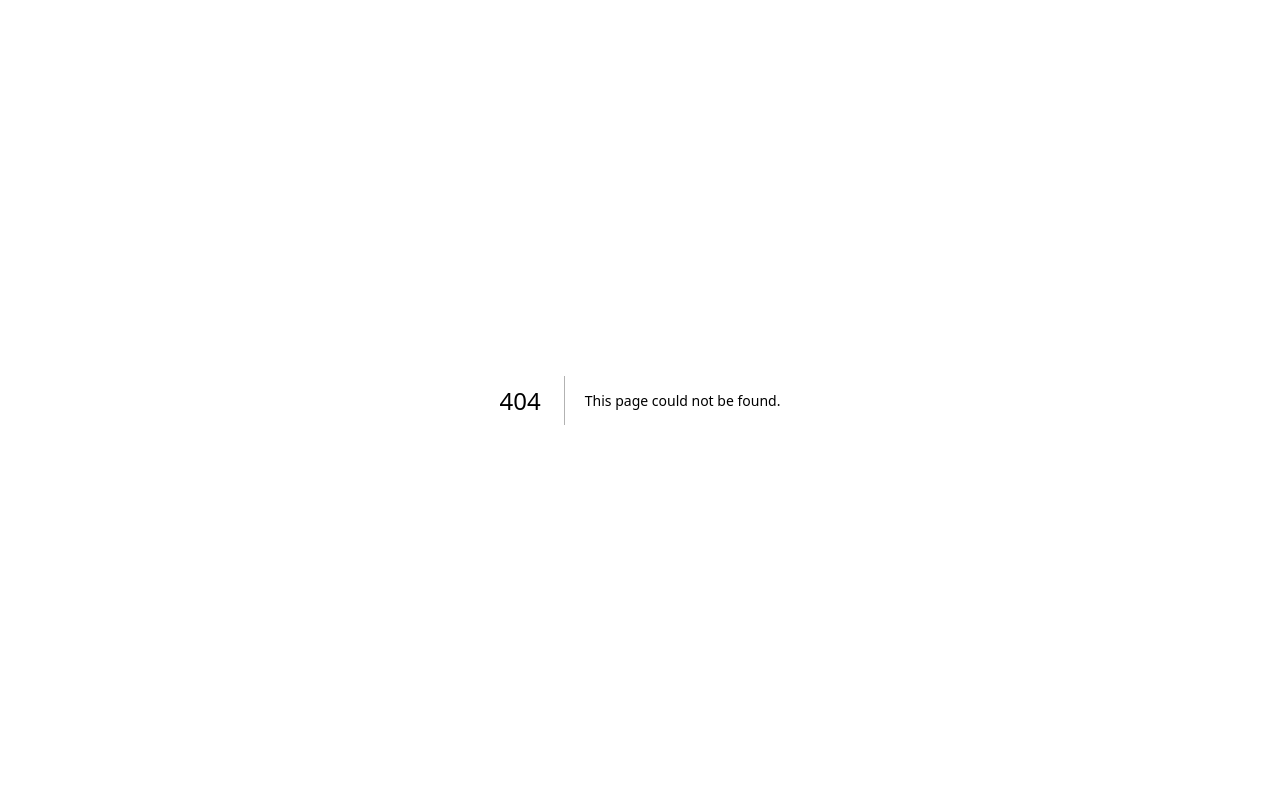
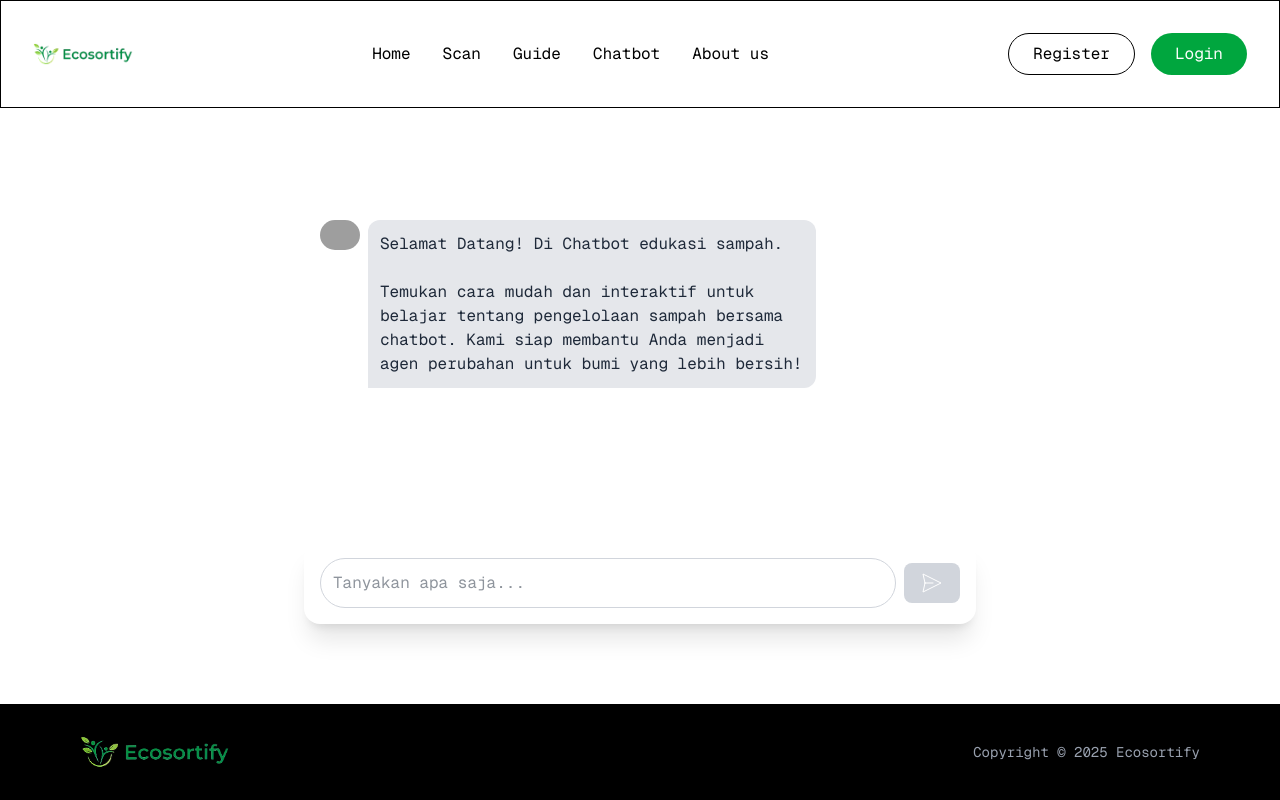
Before and after one commit to Idunnnn/Frontend-ecosortify, a Next.js app: page /chatbot in a window 1280 px wide. Before the commit this address had no page. Built offline with nearby package versions, Linux system fonts and the light colour scheme; grey boxes are pictures that could not be loaded.

Commit message:
membuat chatbot dasar dan menyambungkan component di index scan dan chatbot

```diff
--- a/src/components/templates/Web component/Header.jsx
+++ b/src/components/templates/Web component/Header.jsx
@@ -9,11 +9,11 @@ const Header = () => {
                 {/* <span className="text-2xl font-bold">Ecosortify</span> */}
               </div>
               <nav className="flex gap-8">
-                <a href="src/pages/index.jsx" className="hover:text-green-300 transition">Home</a>
+                <Link href="/index" className="hover:text-green-300 transition">Home</Link>
                 <Link href="/scan" className="hover:text-green-300 transition">Scan</Link>
-                <a href="#" className="hover:text-green-300 transition">Guide</a>
-                <a href="#" className="hover:text-green-300 transition">Chatbot</a>
-                <a href="#" className="hover:text-green-300 transition">About</a>
+                <Link href="/guide" className="hover:text-green-300 transition">Guide</Link>
+                <Link href="/chatbot" className="hover:text-green-300 transition">Chatbot</Link>
+                <Link href="/about" className="hover:text-green-300 transition">About us</Link>
               </nav>
               <div className="flex gap-4">
                 <button className="bg-transparent border border-black text-black px-6 py-2 rounded-full hover:bg-white hover:text-green-800 transition">Register</button>
--- /dev/null
+++ b/src/pages/chatbot.jsx
@@ -0,0 +1,157 @@
+// === Bagian import semua modul dan aset yang dibutuhkan
+import Image from "next/image";
+import { Geist, Geist_Mono } from "next/font/google";
+import { useRouter } from "next/router";
+import { useState, useRef, useCallback, useEffect } from "react";
+import Link from "next/link";
+// import { isUserLogIn } from "@/firebase/firebaseClient"; // Komentari atau hapus jika tidak digunakan
+import Header from '../components/templates/Web component/Header';
+import Footer from '../components/templates/Web component/Footer';
+import Button from "@/components/Button"; // Import your Button component
+// ==============================================================
+
+// === Bagian inisialisasi font custom menggunakan next/font
+const geistSans = Geist({
+  variable: "--font-geist-sans",
+  subsets: ["latin"],
+});
+
+const geistMono = Geist_Mono({
+  variable: "--font-geist-mono",
+  subsets: ["latin"],
+});
+
+// ===============================================
+
+// === Komponen halaman utama (Chatbot Page)
+export default function Chatbot() { // Ubah nama komponen dari Scan menjadi Chatbot
+  const router = useRouter();
+
+  const [chatMessages, setChatMessages] = useState([
+    { sender: 'ai', message: 'Selamat Datang! Di Chatbot edukasi sampah.\n\nTemukan cara mudah dan interaktif untuk belajar tentang pengelolaan sampah bersama chatbot. Kami siap membantu Anda menjadi agen perubahan untuk bumi yang lebih bersih!' }
+  ]);
+  const [currentMessage, setCurrentMessage] = useState("");
+  const [isLoadingAI, setIsLoadingAI] = useState(false);
+
+  const messagesEndRef = useRef(null); // Ref untuk menggulir ke bawah secara otomatis
+
+  // Fungsi untuk menggulir ke pesan terbaru
+  const scrollToBottom = () => {
+    messagesEndRef.current?.scrollIntoView({ behavior: "smooth" });
+  };
+
+  useEffect(() => {
+    scrollToBottom(); // Gulir ke bawah setiap kali pesan berubah
+  }, [chatMessages]);
+
+  const handleSendMessage = useCallback(async () => {
+    if (currentMessage.trim() === "") return;
+
+    const userMessage = currentMessage.trim();
+    setChatMessages((prevMessages) => [...prevMessages, { sender: 'user', message: userMessage }]);
+    setCurrentMessage(""); // Bersihkan input setelah mengirim
+
+    setIsLoadingAI(true);
+
+    // Simulasi respons AI
+    await new Promise((resolve) => setTimeout(resolve, 1500));
+
+    let aiResponseText = "Maaf, saya tidak mengerti. Bisakah Anda mengulanginya?";
+    const lowerCaseMessage = userMessage.toLowerCase();
+
+    if (lowerCaseMessage.includes("sampah organik")) {
+      aiResponseText = "Sampah organik adalah sampah yang dapat membusuk secara alami, seperti sisa makanan, daun, dan ranting. Sampah ini bisa diolah menjadi kompos atau biogas.";
+    } else if (lowerCaseMessage.includes("plastik")) {
+      aiResponseText = "Sampah plastik membutuhkan waktu sangat lama untuk terurai. Sebaiknya pisahkan plastik untuk didaur ulang atau hindari penggunaannya jika memungkinkan.";
+    } else if (lowerCaseMessage.includes("daur ulang")) {
+      aiResponseText = "Daur ulang adalah proses mengubah sampah menjadi produk baru. Ini membantu mengurangi sampah di TPA dan menghemat sumber daya alam.";
+    } else if (lowerCaseMessage.includes("cara mengelola sampah")) {
+        aiResponseText = "Pengelolaan sampah yang baik meliputi 3R: Reduce (mengurangi), Reuse (menggunakan kembali), dan Recycle (mendaur ulang).";
+    } else if (lowerCaseMessage.includes("terima kasih")) {
+        aiResponseText = "Sama-sama! Ada hal lain yang bisa saya bantu?";
+    } else if (lowerCaseMessage.includes("halo") || lowerCaseMessage.includes("hai")) {
+        aiResponseText = "Halo juga! Ada yang ingin Anda tanyakan tentang sampah?";
+    } else if (lowerCaseMessage.includes("contoh sampah organik")) {
+        aiResponseText = "Contoh sampah organik meliputi sisa makanan (kulit buah, sayuran), daun kering, ranting pohon, dan ampas kopi/teh.";
+    } else if (lowerCaseMessage.includes("bahaya sampah elektronik")) {
+        aiResponseText = "Sampah elektronik (e-waste) bisa sangat berbahaya karena mengandung bahan kimia beracun seperti timbal, merkuri, dan kadmium. Penting untuk mendaur ulangnya di fasilitas khusus.";
+    } else if (lowerCaseMessage.includes("kompos")) {
+        aiResponseText = "Kompos adalah pupuk alami yang dibuat dari dekomposisi sampah organik. Ini sangat baik untuk menyuburkan tanah.";
+    } else if (lowerCaseMessage.includes("jenis sampah")) {
+        aiResponseText = "Secara umum, jenis sampah dibagi menjadi organik, anorganik (plastik, kaca, logam), dan B3 (Bahan Berbahaya dan Beracun).";
+    }
+
+
+    setChatMessages((prevMessages) => [...prevMessages, { sender: 'ai', message: aiResponseText }]);
+    setIsLoadingAI(false);
+  }, [currentMessage]);
+
+  useEffect(() => {
+    // Logic to check user login (jika diperlukan)
+    // if (isUserLogIn()) {
+    //   router.push("/dashboard");
+    // }
+  }, [router]);
+
+  return (
+    <div className={`${geistSans.className} ${geistMono.className} min-h-screen text-gray-800 flex flex-col`}>
+      {/* === Bagian Header (Navigation Bar) */}
+      <Header />
+
+      {/* --- */}
+      {/* === Hero Section (Chat Interface) */}
+      <section className="flex-grow flex flex-col items-center justify-between text-center px-4 pt-24 pb-16 relative">
+        <div className="flex-grow w-full max-w-2xl overflow-y-auto p-4 mb-4" style={{ maxHeight: 'calc(100vh - 250px)' }}> {/* Batasi tinggi area chat */}
+          {chatMessages.map((msg, index) => (
+            <div key={index} className={`flex ${msg.sender === 'user' ? 'justify-end' : 'justify-start'} mb-4`}>
+              {msg.sender === 'ai' && (
+                <Image src="/images/assets/white-robot-hello.png" alt="AI Avatar" width={40} height={40} className="rounded-full mr-2 self-start" />
+              )}
+              <div
+                className={`max-w-[70%] p-3 rounded-xl ${
+                  msg.sender === 'user'
+                    ? 'bg-green-600 text-white rounded-br-none'
+                    : 'bg-gray-200 text-gray-800 rounded-bl-none'
+                } text-left whitespace-pre-wrap`}
+              >
+                {msg.message}
+              </div>
+            </div>
+          ))}
+          <div ref={messagesEndRef} /> {/* Element kosong untuk scroll ke bawah */}
+        </div>
+
+        <div className="w-full max-w-2xl bg-white shadow-xl p-4 rounded-2xl mb-4 flex items-center">
+          <input
+            type="text"
+            value={currentMessage}
+            onChange={(e) => setCurrentMessage(e.target.value)}
+            onKeyPress={(e) => {
+              if (e.key === 'Enter' && !isLoadingAI) {
+                handleSendMessage();
+              }
+            }}
+            placeholder="Tanyakan apa saja..."
+            className="flex-grow p-3 border border-gray-300 rounded-full focus:outline-none focus:ring-2 focus:ring-green-500 mr-2"
+            disabled={isLoadingAI}
+          />
+
+          <Button
+            variant="primary_sm"
+            onClick={handleSendMessage}
+            disabled={isLoadingAI || currentMessage.trim() === ""}
+            className={`!py-2 !px-4 ${isLoadingAI || currentMessage.trim() === "" ? "bg-gray-300 text-gray-500 cursor-not-allowed" : ""}`}
+          >
+            <svg xmlns="http://www.w3.org/2000/svg" className="h-6 w-6 rotate-90" fill="none" viewBox="0 0 24 24" stroke="currentColor">
+              <path strokeLinecap="round" strokeLinejoin="round" d="M12 19l9 2-9-18-9 18 9-2zm0 0v-8" />
+            </svg>
+          </Button>
+        </div>
+      </section>
+
+      {/* --- */}
+      {/* === Bagian footer */}
+      <Footer />
+    </div>
+  );
+}
--- a/src/pages/index.jsx
+++ b/src/pages/index.jsx
@@ -3,9 +3,10 @@ import Image from "next/image";
 import { Geist, Geist_Mono } from "next/font/google";
 import { useRouter } from "next/router";
 import { useEffect } from "react";
-import Link from "next/link"; // Perhatikan 'Link' tanpa destructuring {}
+import Link from "next/link";
 import { isUserLogIn } from "@/firebase/firebaseClient";
 import Footer from '../components/templates/Web component/Footer';
+import Button from "@/components/Button"; // Import your Button component
 // ===========================================================
 
 // === Bagian inisialisasi font custom menggunakan next/font
@@ -33,35 +34,40 @@ export default function Home() {
 
   return (
     <div
-      className={`${geistSans.className} ${geistMono.className} min-h-screen text-gray-800`} // Default text color for sections without specific override
+      className={`${geistSans.className} ${geistMono.className} min-h-screen text-gray-800`}
       style={{
-        backgroundImage: 'url("/images/pexels-ollivves-931018.jpg")', // Your specified main background image path
+        backgroundImage: 'url("/images/pexels-ollivves-931018.jpg")',
         backgroundSize: 'cover',
         backgroundPosition: 'center',
         backgroundAttachment: 'fixed',
       }}
     >
       {/* === Bagian Header (Navigation Bar) */}
-      <header className="flex justify-between items-center p-8 z-10 relative text-white"> {/* Add text-white for header */}
+      <header className="flex justify-between items-center p-8 z-10 relative text-white">
         <div className="flex items-center gap-2">
-          <Image src="/images/logo.png" alt="Ecosortify Logo" width={100} height={100} /> {/* Adjust path to your logo */}
-          {/* <span className="text-2xl font-bold">Ecosortify</span> */}
+          <Image src="/images/logo.png" alt="Ecosortify Logo" width={100} height={100} />
         </div>
         <nav className="flex gap-8">
           <a href="src/pages/index.jsx" className="hover:text-green-300 transition">Home</a>
           <Link href="/scan" className="hover:text-green-300 transition">Scan</Link>
-          <a href="#" className="hover:text-green-300 transition">Guide</a>
-          <a href="#" className="hover:text-green-300 transition">Chatbot</a>
-          <a href="#" className="hover:text-green-300 transition">About</a>
+          <Link href="/guide" className="hover:text-green-300 transition">Guide</Link>
+          <Link href="/chatbot" className="hover:text-green-300 transition">Chatbot</Link>
+          <Link href="/about" className="hover:text-green-300 transition">About us</Link>
         </nav>
         <div className="flex gap-4">
-          <button className="bg-transparent border border-white text-white px-6 py-2 rounded-full hover:bg-white hover:text-green-800 transition">Register</button>
-          <button className="bg-green-600 text-white px-6 py-2 rounded-full hover:bg-green-700 transition">Login</button>
+          {/* Using Button component for Register */}
+          <Button variant="rounded_secondary_sm" className="!py-2 !px-6"> {/* Override default padding to match original */}
+            Register
+          </Button>
+          {/* Using Button component for Login */}
+          <Button variant="primary_sm" className="!py-2 !px-6"> {/* Override default padding to match original */}
+            Login
+          </Button>
         </div>
       </header>
 
       {/* === Bagian konten utama (main hero section) */}
-      <main className="flex flex-col items-center justify-center min-h-[calc(100vh-100px)] text-center px-4 text-white"> {/* Add text-white for hero section */}
+      <main className="flex flex-col items-center justify-center min-h-[calc(100vh-100px)] text-center px-4 text-white">
         <h1 className="text-6xl md:text-7xl font-bold mb-6 drop-shadow-lg">
           Untuk Bumi yang Lebih Bersih
         </h1>
@@ -69,12 +75,14 @@ export default function Home() {
           Satu artikel bisa mengubah cara kita melihat dan mengelola sampah
         </p>
         <div className="flex gap-6">
-          <button className="bg-green-600 text-white font-semibold text-lg px-8 py-4 rounded-full hover:bg-green-700 transition">
+          {/* Using Button component for Guide */}
+          <Button variant="rounded_primary_lg" className="!text-lg !px-8 !py-4"> {/* Override default padding/font to match original */}
             Guide
-          </button>
-          <button className="bg-transparent border border-white text-white font-semibold text-lg px-8 py-4 rounded-full hover:bg-white hover:text-green-800 transition">
+          </Button>
+          {/* Using Button component for Chatbot */}
+          <Button variant="rounded_secondary_lg" className="!text-lg !px-8 !py-4"> {/* Override default padding/font to match original */}
             Chatbot
-          </button>
+          </Button>
         </div>
       </main>
 
@@ -84,7 +92,7 @@ export default function Home() {
           <div className="w-full md:w-1/2 flex justify-center">
             <div className="relative w-full max-w-md h-64 md:h-96 rounded-xl overflow-hidden shadow-lg border border-gray-200">
               <Image
-                src="/images/assets/istockphoto-1171440648-612x612.jpg" // Perhatikan garis miring di awal
+                src="/images/assets/istockphoto-1171440648-612x612.jpg"
                 alt="Tangan memegang kantong sampah"
                 fill
                 sizes="(max-width: 768px) 100vw, 50vw"
@@ -110,7 +118,7 @@ export default function Home() {
       <section className="relative overflow-hidden py-16 md:py-24 lg:py-32 bg-[#1b3d32] text-white">
         <div className="absolute inset-y-0 right-0 w-full md:w-1/2 lg:w-2/5">
           <Image
-      src="/images/assets/pexels-tima-miroshnichenko-5428264.jpg" // PASTIKAN ADA GARIS MIRING DI AWAL SRC
+            src="/images/assets/pexels-tima-miroshnichenko-5428264.jpg"
             alt="Anak-anak belajar tentang lingkungan"
             fill
             sizes="(max-width: 768px) 0vw, (max-width: 1200px) 50vw, 40vw"
@@ -136,7 +144,7 @@ export default function Home() {
             <div className="grid grid-cols-1 md:grid-cols-3 gap-8">
               <div className="text-center">
                 <Image
-                  src="/images/assets/forest (1).png" // PATH INI TELAH DIPERBARUI
+                  src="/images/assets/forest (1).png"
                   alt="hutan"
                   width={64}
                   height={64}
@@ -146,7 +154,7 @@ export default function Home() {
               </div>
               <div className="text-center">
                 <Image
-                  src="/images/assets/planet-earth.png" // PATH INI TELAH DIPERBARUI
+                  src="/images/assets/planet-earth.png"
                   alt="planet"
                   width={64}
                   height={64}
@@ -156,7 +164,7 @@ export default function Home() {
               </div>
               <div className="text-center">
                 <Image
-                  src="/images/assets/law.png" // PATH INI TELAH DIPERBARUI
+                  src="/images/assets/law.png"
                   alt="Law Document Icon"
                   width={64}
                   height={64}
@@ -205,7 +213,7 @@ export default function Home() {
             <div className="bg-gray-50 border border-gray-200 rounded-xl p-6 shadow-sm flex flex-col">
               <div className="flex items-center mb-4">
                 <Image
-                  src="/images/assets/kencanaonline-removebg-preview.png" // PATH INI TELAH DIPERBARUI
+                  src="/images/assets/kencanaonline-removebg-preview.png"
                   alt="Kencanaonline Logo"
                   width={48}
                   height={48}
@@ -225,7 +233,7 @@ export default function Home() {
             <div className="bg-gray-50 border border-gray-200 rounded-xl p-6 shadow-sm flex flex-col">
               <div className="flex items-center mb-4">
                 <Image
-                  src="/images/assets/WHO 2.png" // PATH INI TELAH DIPERBARUI
+                  src="/images/assets/WHO 2.png"
                   alt="Kencanaonline Logo"
                   width={48}
                   height={48}
@@ -245,7 +253,7 @@ export default function Home() {
             <div className="bg-gray-50 border border-gray-200 rounded-xl p-6 shadow-sm flex flex-col">
               <div className="flex items-center mb-4">
                 <Image
-                  src="/images/assets/United Nations.png" // PATH INI \ DIPERBARUI
+                  src="/images/assets/United Nations.png"
                   alt="Kencanaonline Logo"
                   width={48}
                   height={48}
@@ -264,7 +272,7 @@ export default function Home() {
             <div className="bg-gray-50 border border-gray-200 rounded-xl p-6 shadow-sm flex flex-col">
               <div className="flex items-center mb-4">
                 <Image
-                  src="/images/assets/UNEP.png" // PATH INI \ DIPERBARUI
+                  src="/images/assets/UNEP.png"
                   alt="Kencanaonline Logo"
                   width={48}
                   height={48}
@@ -286,7 +294,7 @@ export default function Home() {
       <section className="relative overflow-hidden py-16 md:py-24 lg:py-32 bg-[#1b3d32] text-white">
         <div className="absolute inset-y-0 left-0 w-full md:w-1/2 lg:w-2/5">
           <Image
-          src="/images/assets/pexels-buro-millennial-636760-1438072.jpg" // Dan di SINI
+            src="/images/assets/pexels-buro-millennial-636760-1438072.jpg"
             alt="Orang-orang sedang berbincang santai"
             fill
             sizes="(max-width: 768px) 100vw"
@@ -363,7 +371,7 @@ export default function Home() {
             <div className="relative bg-gray-100 rounded-xl overflow-hidden shadow-md group">
               <div className="relative h-64 w-full">
                 <Image
-                  src="/images/assets/pexels-nc-farm-bureau-mark-2255935.jpg" // Path to organic waste image
+                  src="/images/assets/pexels-nc-farm-bureau-mark-2255935.jpg"
                   alt="Sampah Organik"
                   fill
                   sizes="(max-width: 768px) 100vw, 50vw"
@@ -382,7 +390,7 @@ export default function Home() {
             <div className="relative bg-gray-100 rounded-xl overflow-hidden shadow-md group">
               <div className="relative h-64 w-full">
                 <Image
-                  src="/images/assets/pexels-mali-802221.jpg" // Path to inorganic waste image
+                  src="/images/assets/pexels-mali-802221.jpg"
                   alt="Sampah Anorganik"
                   fill
                   sizes="(max-width: 768px) 100vw, 50vw"
@@ -401,7 +409,7 @@ export default function Home() {
             <div className="relative bg-gray-100 rounded-xl overflow-hidden shadow-md group">
               <div className="relative h-64 w-full">
                 <Image
-                  src="/images/assets/1676606284366.jpeg" // Path to B3 waste image
+                  src="/images/assets/1676606284366.jpeg"
                   alt="Sampah B3"
                   fill
                   sizes="(max-width: 768px) 100vw, 50vw"
@@ -420,7 +428,7 @@ export default function Home() {
             <div className="relative bg-gray-100 rounded-xl overflow-hidden shadow-md group">
               <div className="relative h-64 w-full">
                 <Image
-                  src="/images.jpegimages/pete-plastic.jpg" // Path to PETE plastic image
+                  src="/images.jpegimages/pete-plastic.jpg"
                   alt="Sampah Polyethylene Terephthalate (PETE)"
                   fill
                   sizes="(max-width: 768px) 100vw, 50vw"
@@ -439,7 +447,7 @@ export default function Home() {
             <div className="relative bg-gray-100 rounded-xl overflow-hidden shadow-md group">
               <div className="relative h-64 w-full">
                 <Image
-                  src="/images/pp-plastic.jpg" // Path to PP plastic image
+                  src="/images/pp-plastic.jpg"
                   alt="Sampah Polypropylene (PP)"
                   fill
                   sizes="(max-width: 768px) 100vw, 50vw"
@@ -465,16 +473,17 @@ export default function Home() {
               <h2 className="text-3xl md:text-4xl font-bold mb-4">
                 Biarkan AI membantu mu dalam hal pengelolaan sampah
               </h2>
-              <button className="bg-transparent border border-green-600 text-green-600 px-6 py-3 rounded-full hover:bg-green-600 hover:text-white transition-colors duration-300">
+              {/* Using Button component for Chatbot */}
+              <Button variant="rounded_secondary_sm" className="!px-6 !py-3 !text-green-600 hover:!bg-green-600 hover:!text-white border-green-600">
                 Chatbot
-              </button>
+              </Button>
             </div>
             <div className="relative z-10 w-full md:w-1/2 flex justify-center md:justify-end mt-8 md:mt-0">
               <Image
-                src="/images/assets/image-removebg-preview (6).png" // Path to the blue robot image
+                src="/images/assets/image-removebg-preview (6).png"
                 alt="Blue Robot"
-                width={300} // Adjust width as needed for visual balance
-                height={300} // Adjust height as needed
+                width={300}
+                height={300}
                 className="max-w-full h-auto"
               />
             </div>
```
Also changed, not shown: src/pages/scan.jsx (+20 -8 lines). Lines whose indentation alone changed are shown as unchanged.
